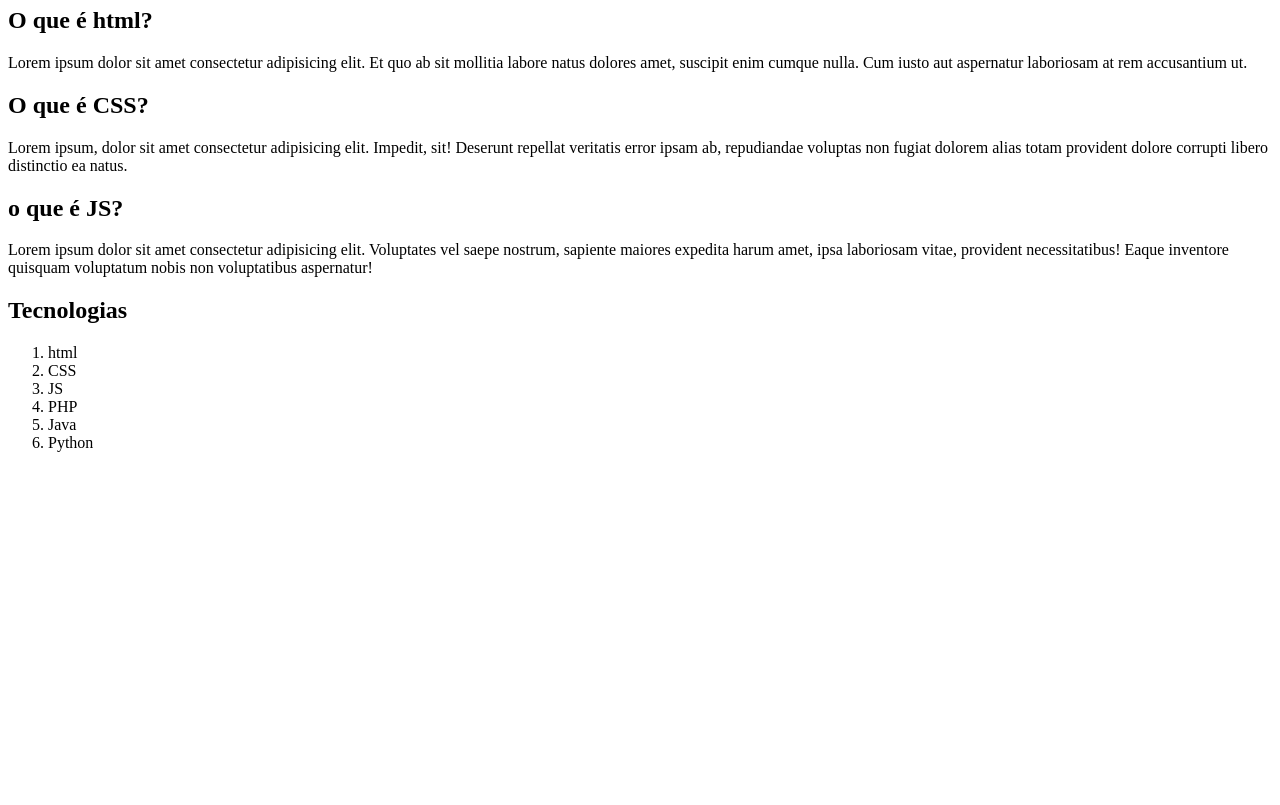
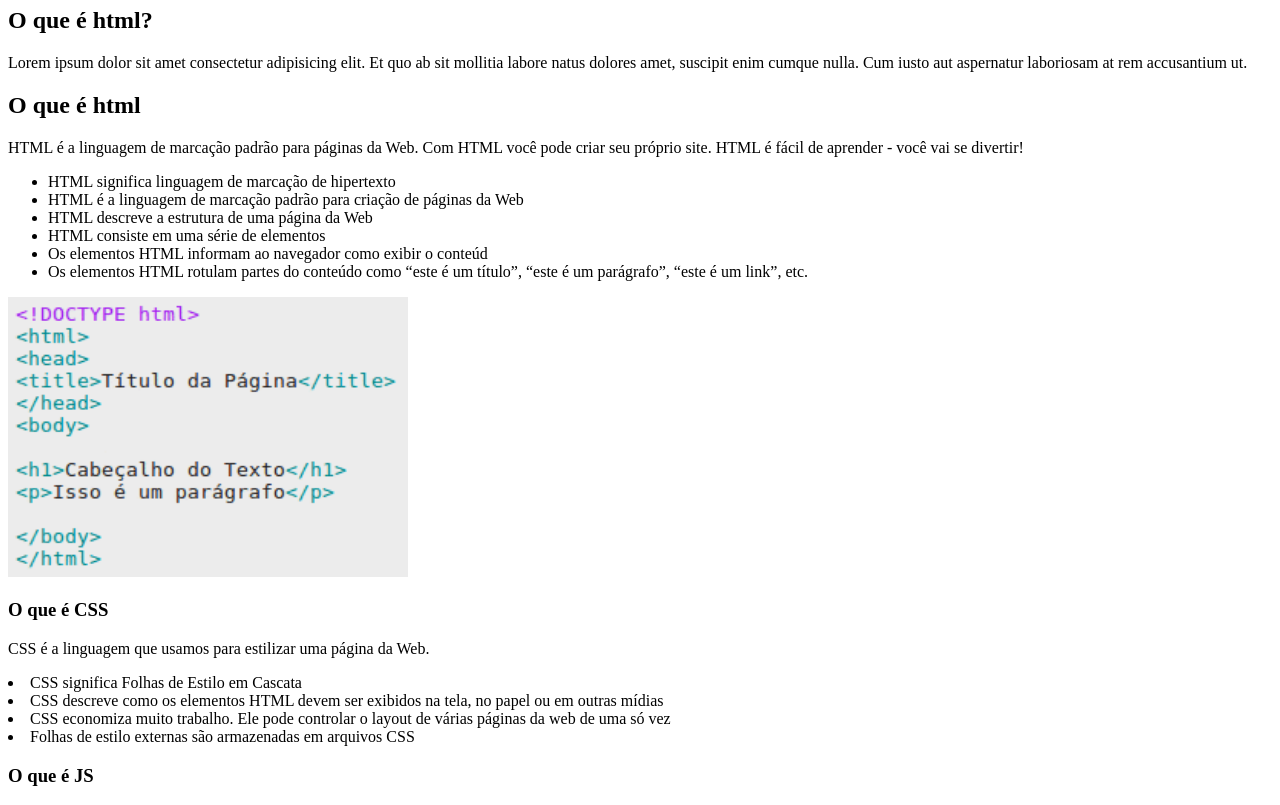
Before and after one commit to OSZTERYAN/MeuPrimeiroSite, a plain HTML site: page index.html in a window 1280 px wide. Shown: the part 73-878 px from the top of the page. Before the commit the page ends 800 px from the top, so only its background shows below. Drawn offline with Linux system fonts and the light colour scheme.

Commit message:
Alteração no Index e inclusão de  Imagem

```diff
--- a/index.html
+++ b/index.html
@@ -6,28 +6,39 @@
     <title>Meu Primeiro Site</title>
 </head>
 <body>
-   <h1>Página sobre Tecnologias web</h1>
+   <h1>Desenvolvimento Web</h1>
    <h2>O que é html?</h2>
    <P>
     Lorem ipsum dolor sit amet consectetur adipisicing elit. Et quo ab sit mollitia labore natus dolores amet, suscipit enim cumque nulla. Cum iusto aut aspernatur laboriosam at rem accusantium ut.
    </P>
-   <h2>O que é CSS?</h2>
+   <h2>O que é html</h2>
    <p>
-    Lorem ipsum, dolor sit amet consectetur adipisicing elit. Impedit, sit! Deserunt repellat veritatis error ipsam ab, repudiandae voluptas non fugiat dolorem alias totam provident dolore corrupti libero distinctio ea natus.
+    HTML é a linguagem de marcação padrão para páginas da Web.
+
+    Com HTML você pode criar seu próprio site.
+
+    HTML é fácil de aprender - você vai se divertir!
    </p>
-   <h2>o que é JS?</h2>
-   <p>
-    Lorem ipsum dolor sit amet consectetur adipisicing elit. Voluptates vel saepe nostrum, sapiente maiores expedita harum amet, ipsa laboriosam vitae, provident necessitatibus! Eaque inventore quisquam voluptatum nobis non voluptatibus aspernatur!
-   </p>
-<h2>Tecnologias</h2>
-<ol>
-<li>html</li>
-<li>CSS</li>
-<li>JS</li>
-<li>PHP</li>
-<li>Java</li>
-<li>Python</li>
+   <ul>
+    <li>HTML significa linguagem de marcação de hipertexto</li>
+   <li>HTML é a linguagem de marcação padrão para criação de páginas da Web</li>
+   <li>HTML descreve a estrutura de uma página da Web</li>
+   <li>HTML consiste em uma série de elementos</li>
+   <li>Os elementos HTML informam ao navegador como exibir o conteúd</li>
+   <li>Os elementos HTML rotulam partes do conteúdo como “este é um título”, “este é um parágrafo”, “este é um link”, etc.</li>
+</ul>
 
-</ol>
-</body>
-</html>
+<img src="img/imgparasite01.png" alt="estrutura basica html" width="400" height="280">
+
+   <h3>O que é CSS</h3>
+    <p>CSS é a linguagem que usamos para estilizar uma página da Web.
+    </p>
+</ul>
+<li>CSS significa Folhas de Estilo em Cascata</li>
+<li>CSS descreve como os elementos HTML devem ser exibidos na tela, no papel ou em outras mídias</li>
+<li>CSS economiza muito trabalho. Ele pode controlar o layout de várias páginas da web de uma só vez</li>
+<li>Folhas de estilo externas são armazenadas em arquivos CSS</li>
+ </ul>
+
+ <h3>O que é JS</h3>
+ <p></p>
```
Also changed, not shown: img/imgparasite.jpg (added), img/imgparasite01.png (added), 1 other file.
